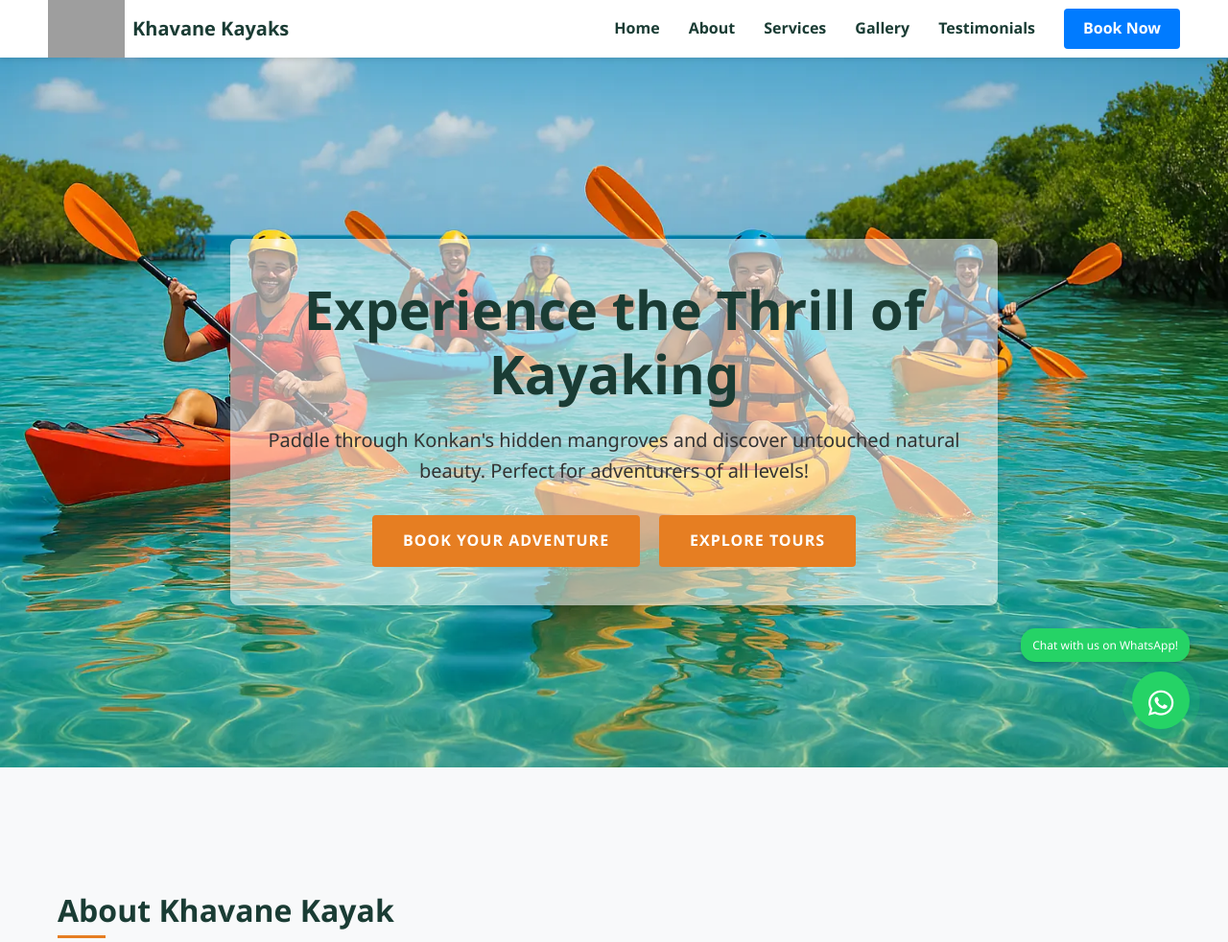
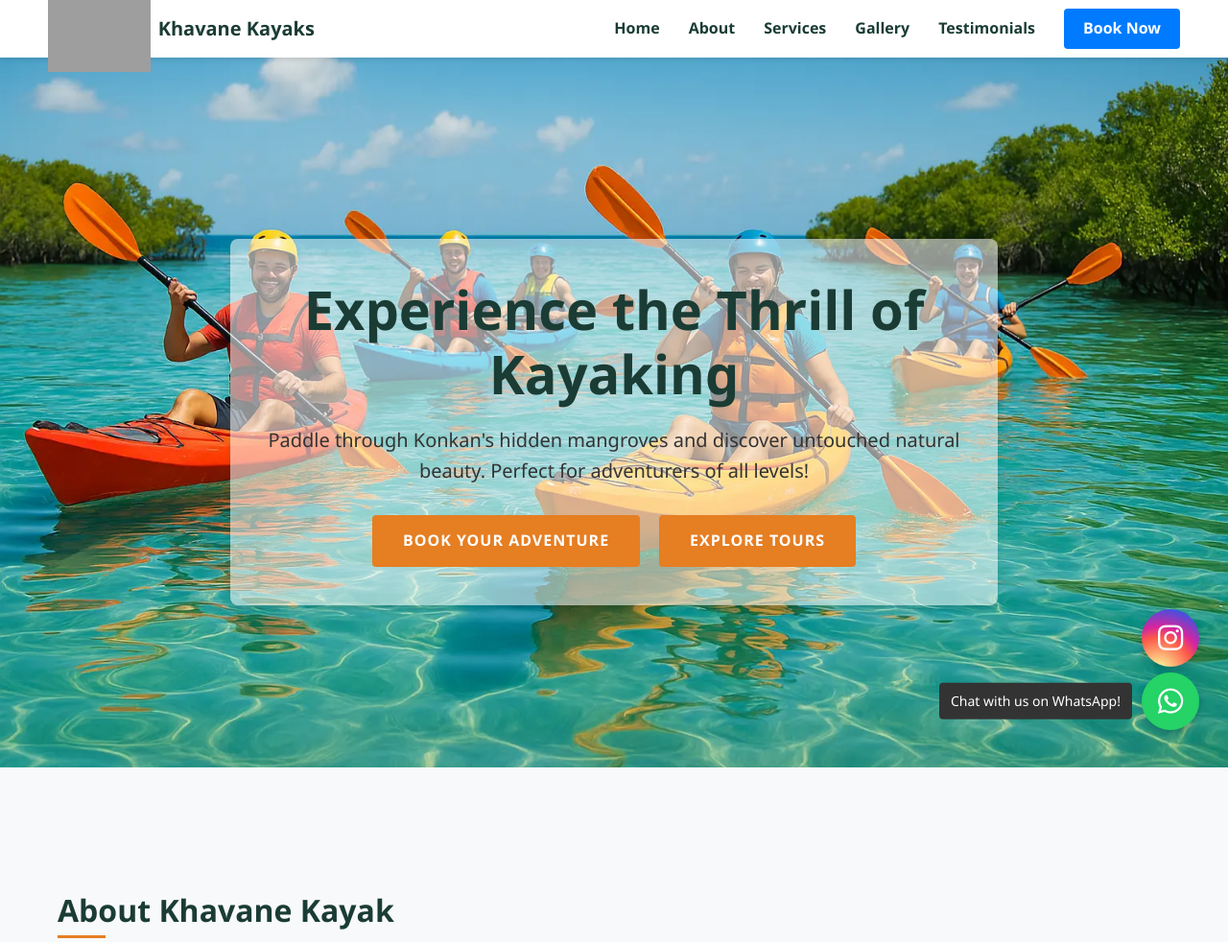
Before and after one commit to innovatehive7/Updated_Kayaking, a Flask app: page / in a window 1280 px wide. Shown: the top 982 px of the page at 96% size. Run offline with Flask 3, Linux system fonts and the light colour scheme; some libraries are stand-ins or nearby versions; grey boxes are pictures that could not be loaded.

Commit message:
Update styles.css

```diff
--- a/static/css/styles.css
+++ b/static/css/styles.css
@@ -157,10 +157,11 @@ img {
 }
 
 .logo-img {
-  height: 60px; /* Reduced for better balance */
+  height: 80px; /* Reduced for better balance */
   width: auto;
   object-fit: contain;
   transition: var(--transition);
+  margin-top: 10px;
 }
 
 .logo-text {
@@ -927,64 +928,95 @@ footer {
 }
 
 /* Enhanced WhatsApp floating button with animation */
+/* Social Media Float Buttons */
+.social-float {
+  position: fixed;
+  bottom: 30px;
+  right: 30px;
+  display: flex;
+  flex-direction: column;
+  gap: 15px;
+  z-index: 100;
+}
+
+.instagram-float,
 .whatsapp-float {
-  position: fixed;
-  width: 60px;
-  height: 60px;
-  bottom: 40px;
-  right: 40px;
-  background-color: #25d366;
-  color: #fff;
-  border-radius: 50px;
-  text-align: center;
-  font-size: 30px;
-  box-shadow: 0 2px 10px rgba(0, 0, 0, 0.2);
-  z-index: 100;
   display: flex;
   align-items: center;
   justify-content: center;
+  width: 60px;
+  height: 60px;
+  border-radius: 50%;
+  color: white;
+  font-size: 30px;
+  box-shadow: 0 4px 8px rgba(0, 0, 0, 0.2);
   transition: all 0.3s ease;
-  animation: pulse 2s infinite;
+  position: relative;
 }
 
-.whatsapp-float:hover {
-  background-color: #128c7e;
-  transform: scale(1.1);
-  animation: none;
+.instagram-float {
+  background: radial-gradient(
+    circle at 30% 107%,
+    #fdf497 0%,
+    #fdf497 5%,
+    #fd5949 45%,
+    #d6249f 60%,
+    #285aeb 90%
+  );
 }
 
-.whatsapp-float i {
-  margin-top: 5px;
+.whatsapp-float {
+  background-color: #25d366;
 }
 
-.whatsapp-animate {
-  animation: bounce 2s ease 1, pulse 2s infinite 2s;
+.instagram-float:hover,
+.whatsapp-float:hover {
+  transform: scale(1.1);
+  box-shadow: 0 6px 12px rgba(0, 0, 0, 0.3);
 }
 
-.whatsapp-notification {
+/* Animation for the buttons */
+.whatsapp-animate {
+  animation: whatsapp-bounce 2s infinite;
+}
+
+@keyframes whatsapp-bounce {
+  0%,
+  20%,
+  50%,
+  80%,
+  100% {
+    transform: translateY(0);
+  }
+  40% {
+    transform: translateY(-10px);
+  }
+  60% {
+    transform: translateY(-5px);
+  }
+}
+
+/* Notification tooltip */
+.whatsapp-notification,
+.instagram-notification {
   position: absolute;
-  bottom: 70px;
-  right: 0;
-  background-color: #25d366;
-  color: #fff;
+  right: 70px;
+  top: 50%;
+  transform: translateY(-50%);
+  background: #333;
+  color: white;
   padding: 8px 12px;
-  border-radius: 15px;
-  font-size: 12px;
+  border-radius: 4px;
+  font-size: 14px;
   white-space: nowrap;
-  box-shadow: 0 2px 5px rgba(0, 0, 0, 0.2);
   opacity: 0;
-  transform: translateY(10px);
-  transition: opacity 0.5s ease, transform 0.5s ease;
+  transition: opacity 0.3s;
   pointer-events: none;
 }
 
-.whatsapp-float:hover .whatsapp-notification {
-  opacity: 0;
-}
-
-.whatsapp-notification.show {
+.whatsapp-notification.show,
+.instagram-notification.show {
   opacity: 1;
-  transform: translateY(0);
 }
 
 /* Responsive Media Queries */
```
